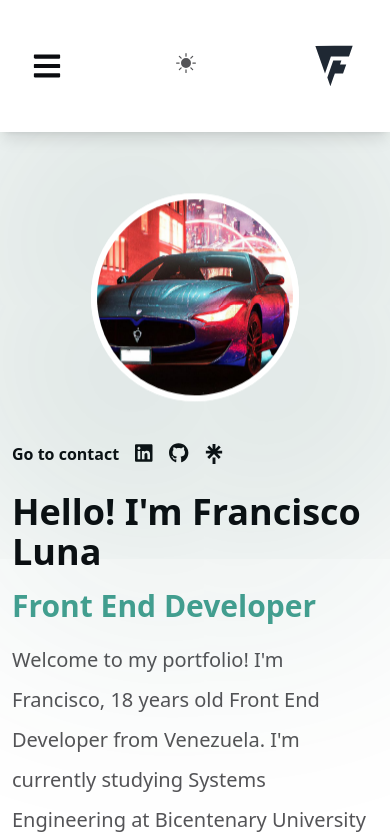
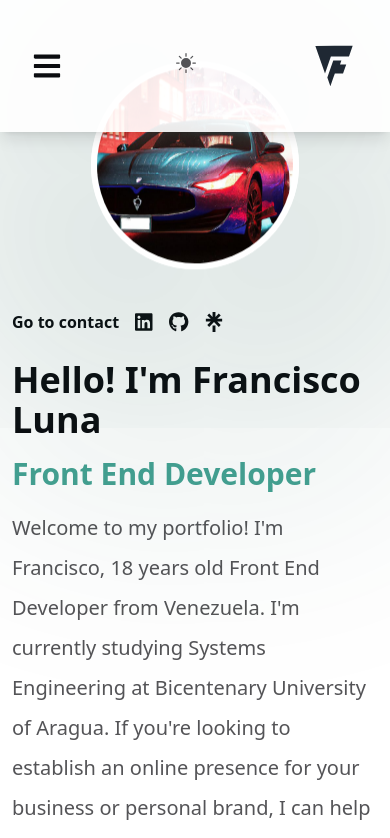
Before and after one commit to franciscoluna-28/New-Portfolio-2023, a React (Vite) app: page / in a window 390 px wide. Shown: the top 838 px of the page. Built offline with nearby package versions, Linux system fonts and the light colour scheme; no server answers.

Commit message:
Updated header position bug

```diff
--- a/src/components/Navbar/index.tsx
+++ b/src/components/Navbar/index.tsx
@@ -45,7 +45,7 @@ export default function Navbar() {
 
   return (
     <>
-      <header className="p-8 lg:p-6 sticky top-0 z-50 dark:bg-mainExtraDarkBlue/90 bg-white/90 shadow-lg">
+      <header className="p-8 lg:p-6 fixed w-full z-50 dark:bg-mainExtraDarkBlue/90 bg-white/90 shadow-lg">
         <nav className="flex lg:justify-center items-center justify-between">
           <FaBars className="bars" onClick={toggleMenu} />
           <div className="p-4 lg:hidden">
```
